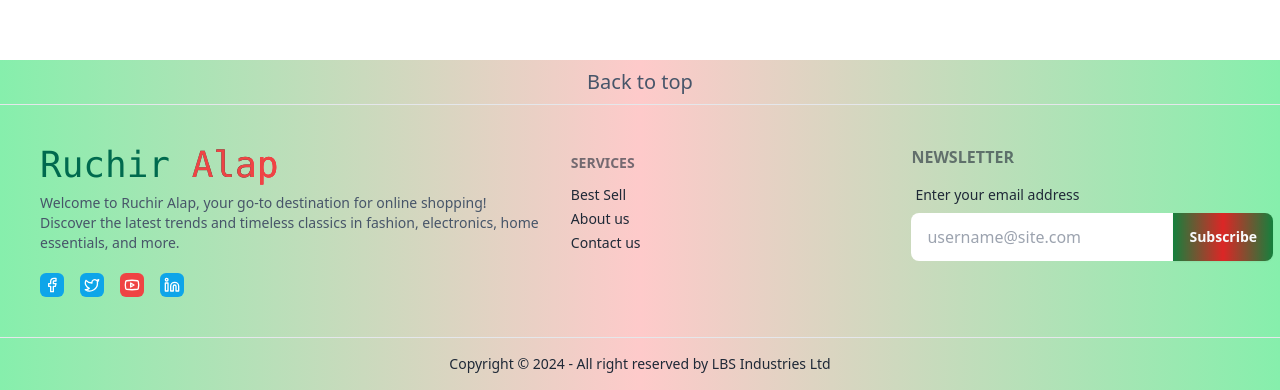
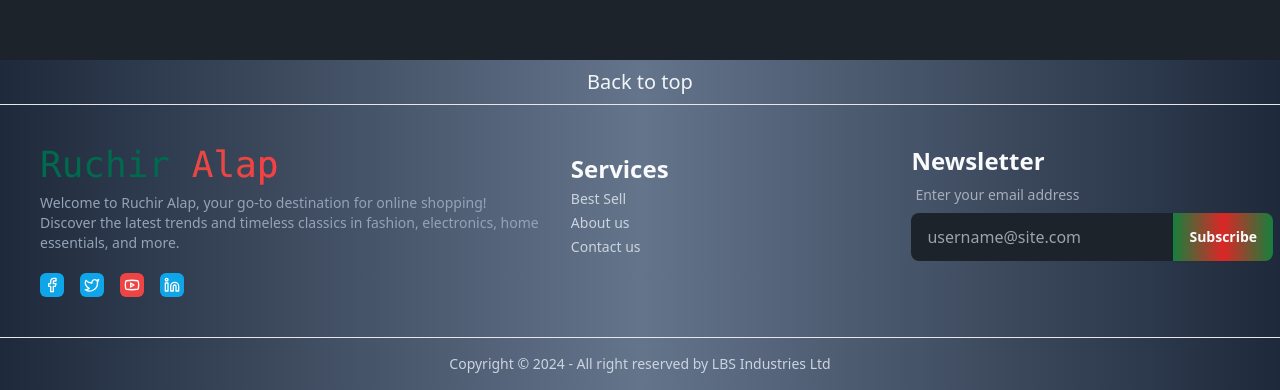
Before and after one commit to ruchiralap/ruchiralap_webPortal, a React (Vite) app: page / in a window 1280 px wide. Shown: the part 740-1130 px from the top of the page. Built offline with nearby package versions, Linux system fonts and the light colour scheme.

Commit message:
updated a footer section

```diff
--- a/index.html
+++ b/index.html
@@ -1,5 +1,5 @@
 <!doctype html>
-<html lang="en">
+<html lang="en" data-theme="dark">
   <head>
     <meta charset="UTF-8" />
     <link rel="icon" type="image/svg+xml" href="/vite.svg" />
--- a/src/Shared/Footer/Footer.jsx
+++ b/src/Shared/Footer/Footer.jsx
@@ -4,13 +4,13 @@ import { Link } from "react-router-dom";
 const Footer = () => {
   return (
     <>
-      <div className="bg-gradient-to-r from-green-300 via-red-200 to-green-300 hover:cursor-pointer w-full">
-        <h3 className=" text-xl font-medium text-center py-2 text-slate-600 ">
+      <div className="bg-gradient-to-r from-slate-800 via-slate-500 to-slate-800 hover:cursor-pointer w-full">
+        <h3 className=" text-xl font-medium text-center py-2 text-slate-100 ">
           Back to top
         </h3>
       </div>
       <hr />
-      <section className="bg-gradient-to-r from-green-300 via-red-200 to-green-300 p-10 grid grid-cols-1 md:grid-cols-7 gap-5">
+      <section className="bg-gradient-to-r from-slate-800 via-slate-500 to-slate-800 p-10 grid grid-cols-1 md:grid-cols-7 gap-5">
         <div className=" col-span-full md:col-span-3">
           <div className="">
             <Link to="/">
@@ -18,7 +18,7 @@ const Footer = () => {
                 Ruchir <span className=" text-red-500">Alap</span>
               </h3>
             </Link>
-            <p className=" text-sm text-slate-600 mt-2">
+            <p className=" text-sm text-slate-400 mt-2">
               Welcome to Ruchir Alap, your go-to destination for online
               shopping! Discover the latest trends and timeless classics in
               fashion, electronics, home essentials, and more.
@@ -33,21 +33,29 @@ const Footer = () => {
         </div>
         <div className=" grid grid-cols-1 md:grid-cols-2 gap-5 col-span-full md:col-span-4">
           <div className=" menu space-y-1 font-medium">
-            <h6 className="footer-title">Services</h6>
+            <h6 className=" text-2xl text-slate-50 font-semibold">Services</h6>
             <Link to="/bestSell">
-              <a className="link link-hover hover:text-green-500">Best Sell</a>
+              <a className="link link-hover hover:text-green-500 text-slate-300">
+                Best Sell
+              </a>
             </Link>
             <Link to="/about">
-              <a className="link link-hover hover:text-green-500">About us</a>
+              <a className="link link-hover hover:text-green-500 text-slate-300">
+                About us
+              </a>
             </Link>
 
             <Link to="/contact">
-              <a className="link link-hover hover:text-green-500">Contact us</a>
+              <a className="link link-hover hover:text-green-500 text-slate-300">
+                Contact us
+              </a>
             </Link>
           </div>
           <div>
             <form>
-              <h6 className="footer-title">Newsletter</h6>
+              <h6 className="text-2xl text-slate-50 font-semibold">
+                Newsletter
+              </h6>
               <fieldset className="form-control w-80">
                 <label className="label">
                   <span className="label-text">Enter your email address</span>
@@ -68,7 +76,7 @@ const Footer = () => {
         </div>
       </section>
       <hr />
-      <footer className="footer footer-center p-4 bg-gradient-to-r from-green-300 via-red-200 to-green-300  text-base-content">
+      <footer className="footer footer-center p-4 bg-gradient-to-r from-slate-800 via-slate-500 to-slate-800 text-slate-300">
         <aside>
           <p>Copyright © 2024 - All right reserved by LBS Industries Ltd</p>
         </aside>
```
